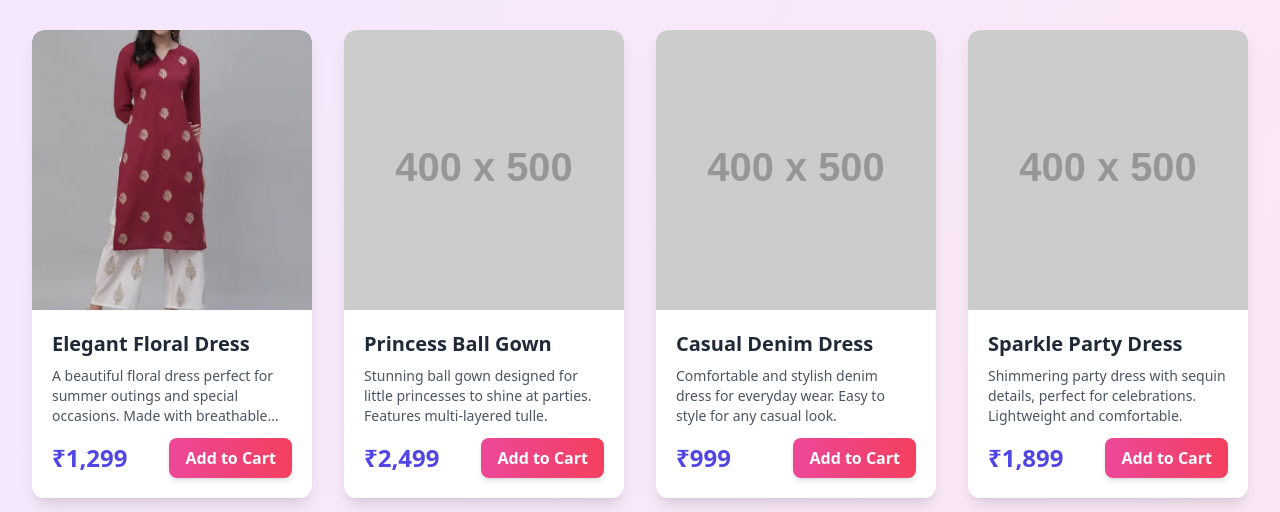
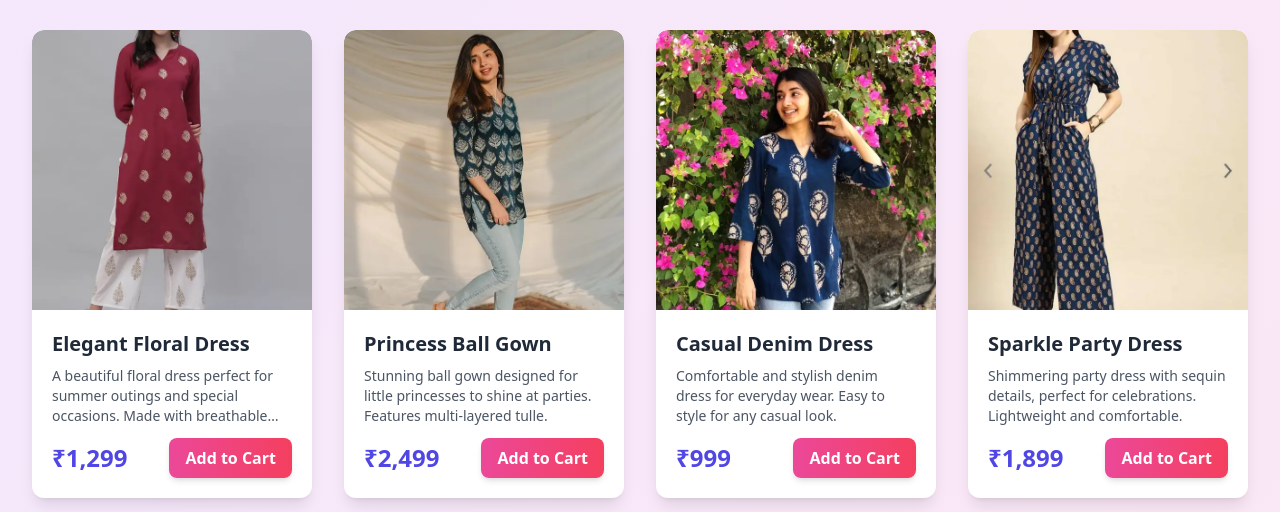
Before and after one commit to newonein/tanulu, a plain HTML site: page index.html in a window 1280 px wide. Shown: the part 585-1097 px from the top of the page. Drawn offline with nearby package versions, Linux system fonts and the light colour scheme; placeholder pictures from the web are drawn by us.

Commit message:
Update index.html

```diff
--- a/index.html
+++ b/index.html
@@ -215,21 +215,21 @@
                     id: 'dress2',
                     name: 'Princess Ball Gown',
                     price: '₹2,499',
-                    imageUrl: 'https://placehold.co/400x500/FB7185/ffffff?text=Ball+Gown',
+                    imageUrl: 'new2.webp',
                     description: 'Stunning ball gown designed for little princesses to shine at parties. Features multi-layered tulle.',
                 },
                 {
                     id: 'dress3',
                     name: 'Casual Denim Dress',
                     price: '₹999',
-                    imageUrl: 'https://placehold.co/400x500/60A5FA/ffffff?text=Denim+Dress',
+                    imageUrl: 'new3.webp',
                     description: 'Comfortable and stylish denim dress for everyday wear. Easy to style for any casual look.',
                 },
                 {
                     id: 'dress4',
                     name: 'Sparkle Party Dress',
                     price: '₹1,899',
-                    imageUrl: 'https://placehold.co/400x500/FACC15/ffffff?text=Party+Dress',
+                    imageUrl: 'new4.webp',
                     description: 'Shimmering party dress with sequin details, perfect for celebrations. Lightweight and comfortable.',
                 },
                 {
```
